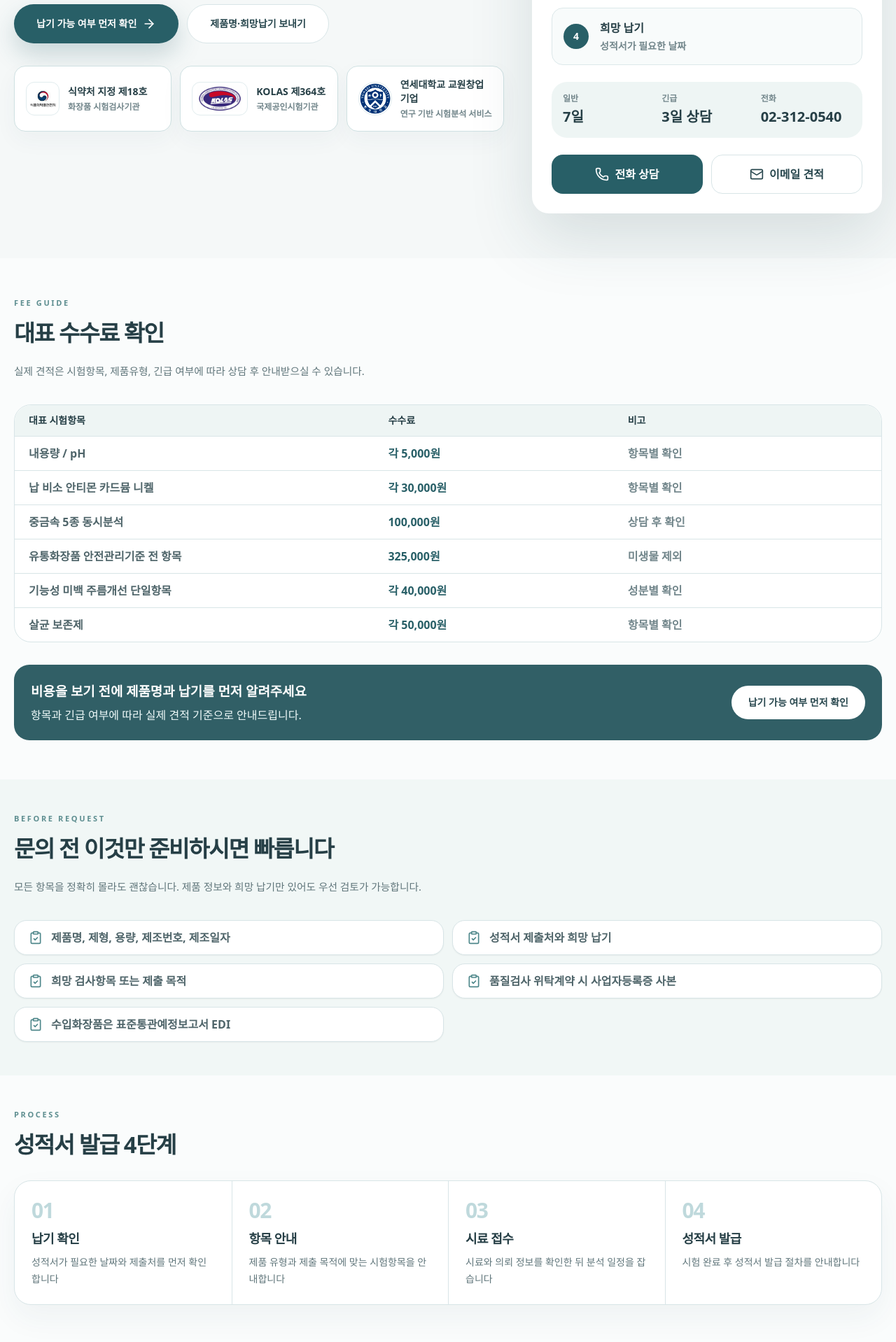
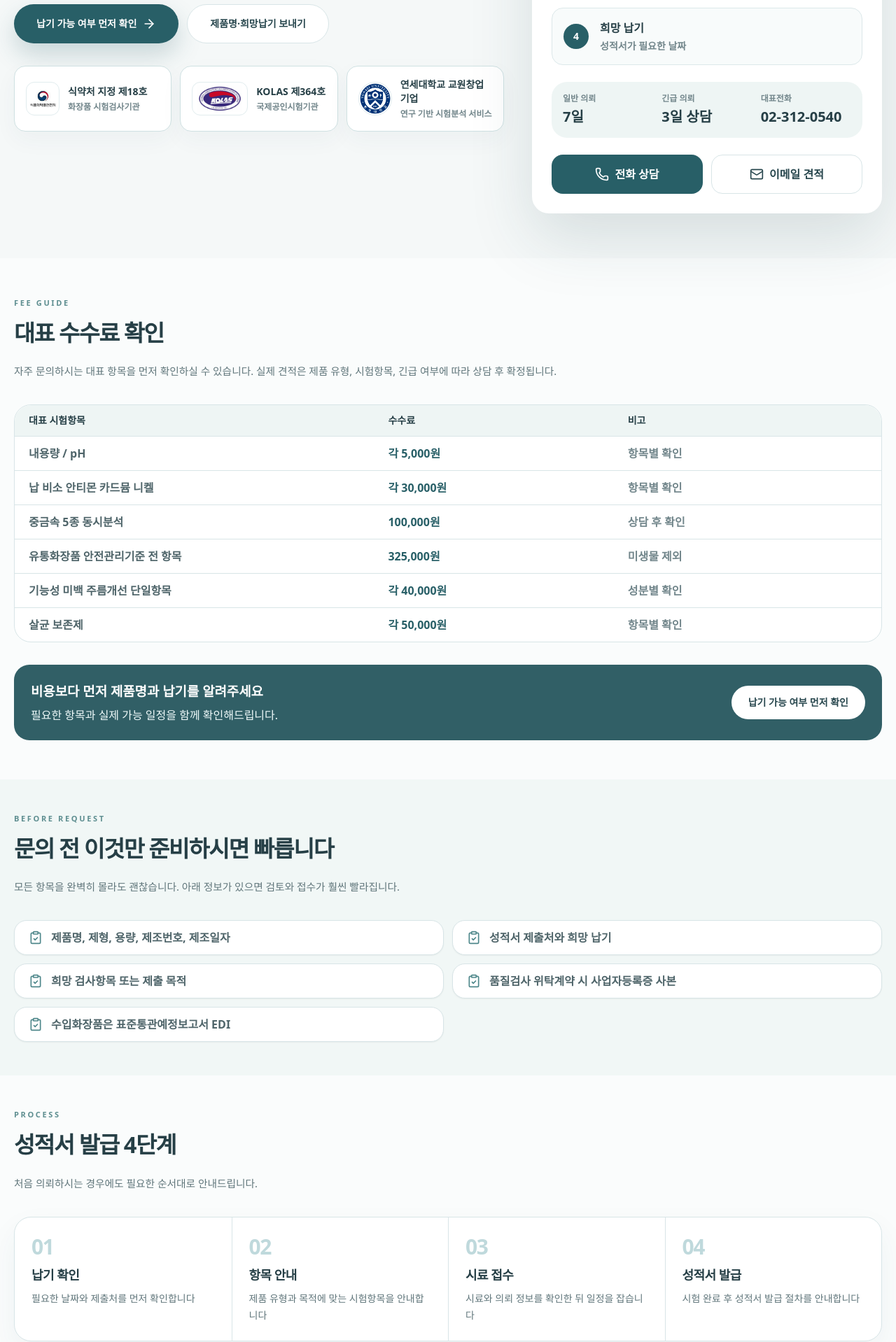
Before and after one commit to YSIET/ysiet-cosmetics-testing, a React (Vite) app: page / in a window 1280 px wide. Shown: the part 526-2444 px from the top of the page at 70% size. Built offline with nearby package versions, Linux system fonts and the light colour scheme.

Commit message:
Update App.jsx

```diff
--- a/src/App.jsx
+++ b/src/App.jsx
@@ -198,9 +198,9 @@ const documents = [
 ];
 
 const process = [
-  ["01", "납기 확인", "성적서가 필요한 날짜와 제출처를 먼저 확인합니다"],
-  ["02", "항목 안내", "제품 유형과 제출 목적에 맞는 시험항목을 안내합니다"],
-  ["03", "시료 접수", "시료와 의뢰 정보를 확인한 뒤 분석 일정을 잡습니다"],
+  ["01", "납기 확인", "필요한 날짜와 제출처를 먼저 확인합니다"],
+  ["02", "항목 안내", "제품 유형과 목적에 맞는 시험항목을 안내합니다"],
+  ["03", "시료 접수", "시료와 의뢰 정보를 확인한 뒤 일정을 잡습니다"],
   ["04", "성적서 발급", "시험 완료 후 성적서 발급 절차를 안내합니다"],
 ];
 
@@ -215,11 +215,11 @@ const contactItems = [
 const faqs = [
   [
     "검사항목을 몰라도 문의할 수 있나요",
-    "가능합니다. 제품 유형, 제형, 제출처, 희망 납기를 알려주시면 먼저 확인해야 할 항목과 준비사항을 안내드립니다.",
+    "가능합니다. 제품 유형, 제형, 제출처, 희망 납기를 알려주시면 우선 확인해야 할 항목과 준비사항을 안내드립니다.",
   ],
   [
     "성적서 발급까지 얼마나 걸리나요",
-    "일반 의뢰 소요일은 7일, 긴급 의뢰 소요일은 3일입니다. 단, 시험 일정과 항목에 따라 가능 여부가 달라질 수 있습니다.",
+    "일반 의뢰 소요일은 7일, 긴급 의뢰는 3일 상담이 가능합니다. 단, 시험 일정과 항목에 따라 가능 여부가 달라질 수 있습니다.",
   ],
   [
     "자가품질 위탁검사는 처음인데 진행 가능한가요",
@@ -425,15 +425,15 @@ function HeroConversionPanel() {
 
         <div className="mt-6 grid gap-3 rounded-[22px] bg-[#EEF5F4] p-4 sm:grid-cols-3">
           <div>
-            <p className="text-xs font-black text-[#73878C]">일반</p>
+            <p className="text-xs font-black text-[#73878C]">일반 의뢰</p>
             <p className="mt-1 text-xl font-black text-[#263F46]">7일</p>
           </div>
           <div>
-            <p className="text-xs font-black text-[#73878C]">긴급</p>
+            <p className="text-xs font-black text-[#73878C]">긴급 의뢰</p>
             <p className="mt-1 text-xl font-black text-[#263F46]">3일 상담</p>
           </div>
           <div>
-            <p className="text-xs font-black text-[#73878C]">전화</p>
+            <p className="text-xs font-black text-[#73878C]">대표전화</p>
             <p className="mt-1 text-xl font-black text-[#263F46]">02-312-0540</p>
           </div>
         </div>
@@ -479,7 +479,7 @@ function HomePage() {
             </h1>
 
             <p className="mt-5 max-w-2xl text-[clamp(0.95rem,1.22vw,1.08rem)] leading-8 text-[#4F656A]">
-              제품명·제형·성적서 용도·희망 납기만 알려주시면 필요한 시험항목과 진행 가능 여부를 우선 안내드립니다.
+              제품명·제형·성적서 용도·희망 납기만 알려주시면 필요한 시험항목과 진행 가능 여부를 빠르게 안내드립니다.
             </p>
 
             <div className="mt-8 flex flex-col gap-3 sm:flex-row">
@@ -520,7 +520,7 @@ function HomePage() {
           <SectionTitle
             eyebrow="Fee Guide"
             titleText="대표 수수료 확인"
-            description="실제 견적은 시험항목, 제품유형, 긴급 여부에 따라 상담 후 안내받으실 수 있습니다."
+            description="자주 문의하시는 대표 항목을 먼저 확인하실 수 있습니다. 실제 견적은 제품 유형, 시험항목, 긴급 여부에 따라 상담 후 확정됩니다."
           />
 
           <div className="hidden rounded-[24px] border border-[#D8E5E7] bg-white md:block">
@@ -556,10 +556,10 @@ function HomePage() {
           <div className="mt-8 rounded-[22px] bg-[#315F66] p-6 text-white md:flex md:items-center md:justify-between">
             <div>
               <p className="text-[clamp(1rem,2.2vw,1.18rem)] font-black">
-                비용을 보기 전에 제품명과 납기를 먼저 알려주세요
+                비용보다 먼저 제품명과 납기를 알려주세요
               </p>
               <p className="mt-2 text-[#EFFAFA]">
-                항목과 긴급 여부에 따라 실제 견적 기준으로 안내드립니다.
+                필요한 항목과 실제 가능 일정을 함께 확인해드립니다.
               </p>
             </div>
             <LinkButton href="#contact" variant="light" className="mt-5 h-11 px-5 md:mt-0">
@@ -574,7 +574,7 @@ function HomePage() {
           <SectionTitle
             eyebrow="Before Request"
             titleText="문의 전 이것만 준비하시면 빠릅니다"
-            description="모든 항목을 정확히 몰라도 괜찮습니다. 제품 정보와 희망 납기만 있어도 우선 검토가 가능합니다."
+            description="모든 항목을 완벽히 몰라도 괜찮습니다. 아래 정보가 있으면 검토와 접수가 훨씬 빨라집니다."
           />
 
           <div className="grid gap-3 md:grid-cols-2">
@@ -593,7 +593,11 @@ function HomePage() {
 
       <section id="process" className="bg-[#FAFCFC] py-12">
         <div className="mx-auto max-w-7xl px-5">
-          <SectionTitle eyebrow="Process" titleText="성적서 발급 4단계" />
+          <SectionTitle
+            eyebrow="Process"
+            titleText="성적서 발급 4단계"
+            description="처음 의뢰하시는 경우에도 필요한 순서대로 안내드립니다."
+          />
 
           <div className="rounded-[24px] border border-[#D8E5E7] bg-white shadow-[0_18px_44px_rgba(36,72,82,0.055)]">
             <div className="grid md:grid-cols-4">
@@ -632,7 +636,7 @@ function HomePage() {
                   제품명과 희망 납기만 보내도 먼저 검토합니다
                 </h2>
                 <p className="mt-7 text-[clamp(0.92rem,1.18vw,1.02rem)] leading-8 text-[#EFFAFA]">
-                  제품명, 제형, 필요한 성적서 용도, 희망 납기를 알려주시면 우선 검토 후 안내드립니다.
+                  성적서가 필요한 날짜가 정해져 있다면 먼저 알려주세요. 가능한 일정과 필요한 항목을 우선 확인해드립니다.
                 </p>
 
                 <div className="mt-8 grid gap-3 sm:grid-cols-2">
@@ -687,7 +691,11 @@ function HomePage() {
 
       <section id="faq" className="bg-[#F1F7F6] py-10">
         <div className="mx-auto max-w-5xl px-5">
-          <SectionTitle eyebrow="FAQ" titleText="자주 묻는 질문" />
+          <SectionTitle
+            eyebrow="FAQ"
+            titleText="자주 묻는 질문"
+            description="처음 의뢰하시는 분들이 가장 많이 확인하시는 내용입니다."
+          />
 
           <div className="space-y-3">
             {faqs.map(([q, a]) => (
```
